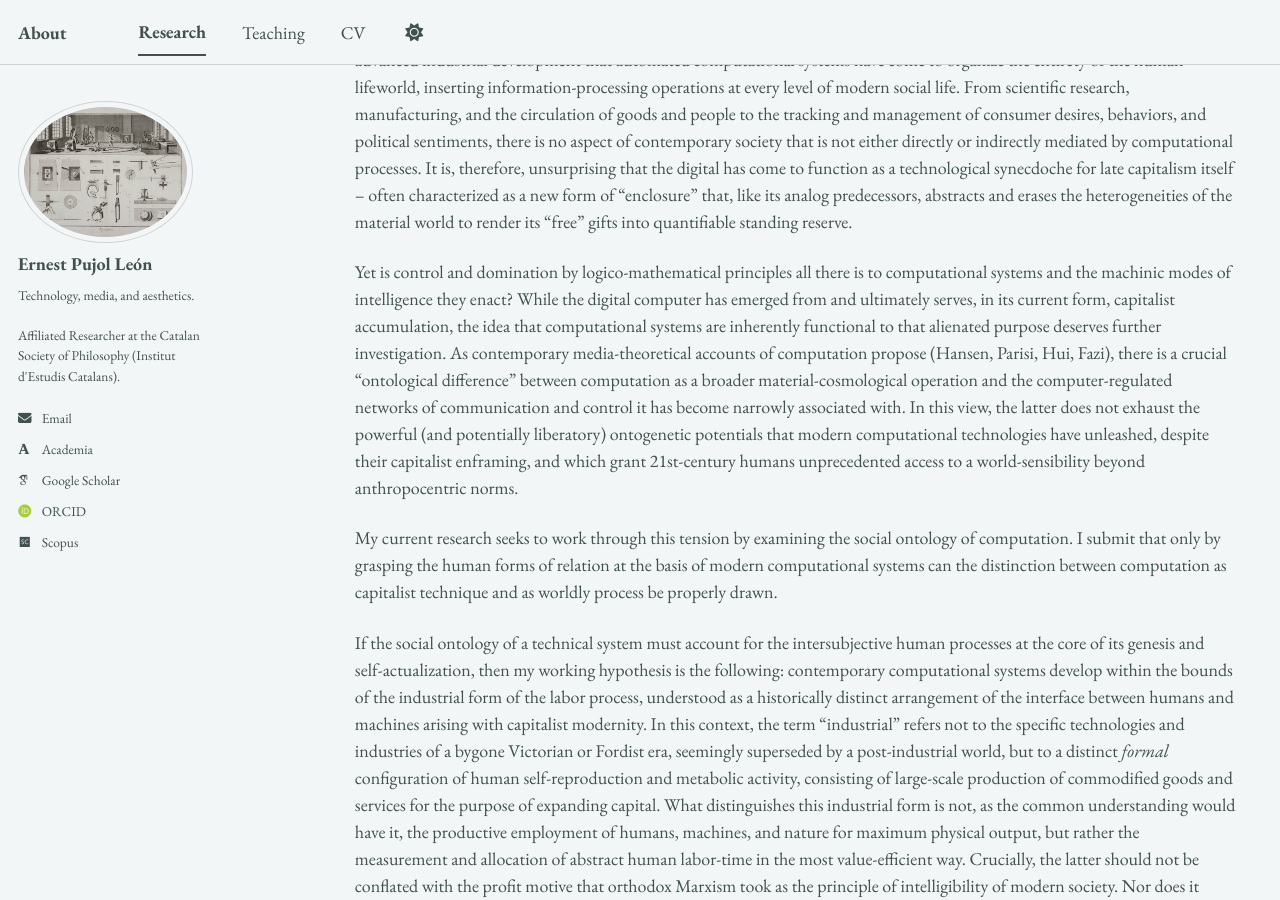
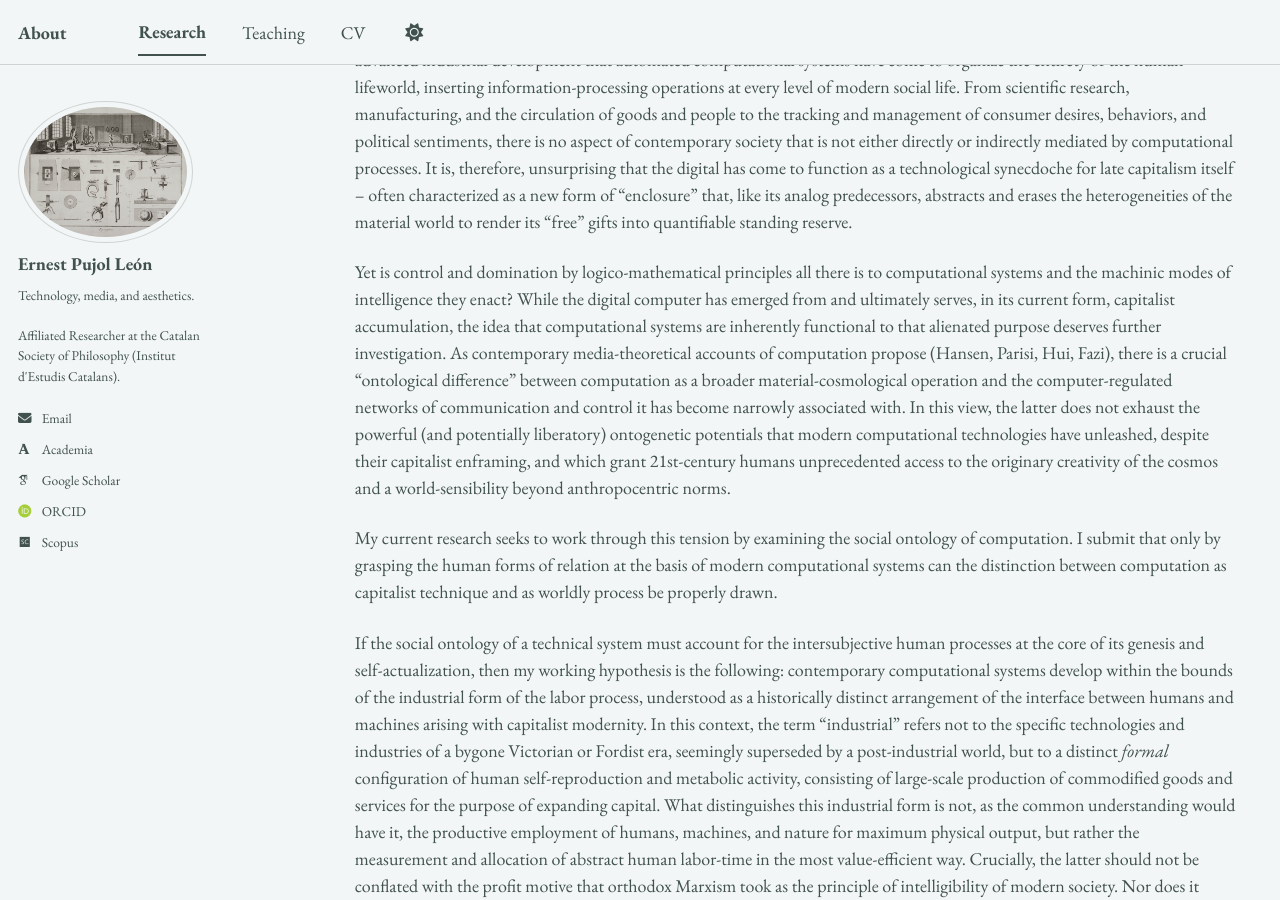
Before and after one commit to epujol90/epujol90.github.io, a Jekyll site: the page built from _pages/research.md, in a window 1280 px wide and 900 px high, scrolled down 3809 px. Built offline with Jekyll 4.4.1, drawn with Linux system fonts in a browser that asks for light colours; some web fonts are replaced; a script bundle is joined from its source files by our own code; library files that are not in the unit come from our copies.

Commit message:
Update research.md

```diff
--- a/_pages/research.md
+++ b/_pages/research.md
@@ -51,7 +51,7 @@ What is a computational system and what form of human grouping begets its existe
 
 A computer is, on most modern definitions, a system that performs sequences of mathematical or logical operations on given inputs according to rules specified in advance. So defined, many technical systems preceding the digital electronic computer would qualify as “computational,” from the Antikythera mechanism and the Jacquard loom to the assembly line of human calculators employed in the production of logarithmic tables until the late nineteenth century. Yet it is only under conditions of advanced industrial development that automated computational systems have come to organize the entirety of the human lifeworld, inserting information-processing operations at every level of modern social life. From scientific research, manufacturing, and the circulation of goods and people to the tracking and management of consumer desires, behaviors, and political sentiments, there is no aspect of contemporary society that is not either directly or indirectly mediated by computational processes. It is, therefore, unsurprising that the digital has come to function as a technological synecdoche for late capitalism itself -- often characterized as a new form of “enclosure” that, like its analog predecessors, abstracts and erases the heterogeneities of the material world to render its “free” gifts into quantifiable standing reserve.
 
-Yet is control and domination by logico-mathematical principles all there is to computational systems and the machinic modes of intelligence they enact? While the digital computer has emerged from and ultimately serves, in its current form, capitalist accumulation, the idea that computational systems are inherently functional to that alienated purpose deserves further investigation. As contemporary media-theoretical accounts of computation propose (Hansen, Parisi, Hui, Fazi), there is a crucial “ontological difference” between computation as a broader material-cosmological operation and the computer-regulated networks of communication and control it has become narrowly associated with. In this view, the latter does not exhaust the powerful (and potentially liberatory) ontogenetic potentials that modern computational technologies have unleashed, despite their capitalist enframing, and which grant 21st-century humans unprecedented access to a world-sensibility beyond anthropocentric norms.
+Yet is control and domination by logico-mathematical principles all there is to computational systems and the machinic modes of intelligence they enact? While the digital computer has emerged from and ultimately serves, in its current form, capitalist accumulation, the idea that computational systems are inherently functional to that alienated purpose deserves further investigation. As contemporary media-theoretical accounts of computation propose (Hansen, Parisi, Hui, Fazi), there is a crucial “ontological difference” between computation as a broader material-cosmological operation and the computer-regulated networks of communication and control it has become narrowly associated with. In this view, the latter does not exhaust the powerful (and potentially liberatory) ontogenetic potentials that modern computational technologies have unleashed, despite their capitalist enframing, and which grant 21st-century humans unprecedented access to the originary creativity of the cosmos and a world-sensibility beyond anthropocentric norms.
 
 My current research seeks to work through this tension by examining the social ontology of computation. I submit that only by grasping the human forms of relation at the basis of modern computational systems can the distinction between computation as capitalist technique and as worldly process be properly drawn.
 
```
